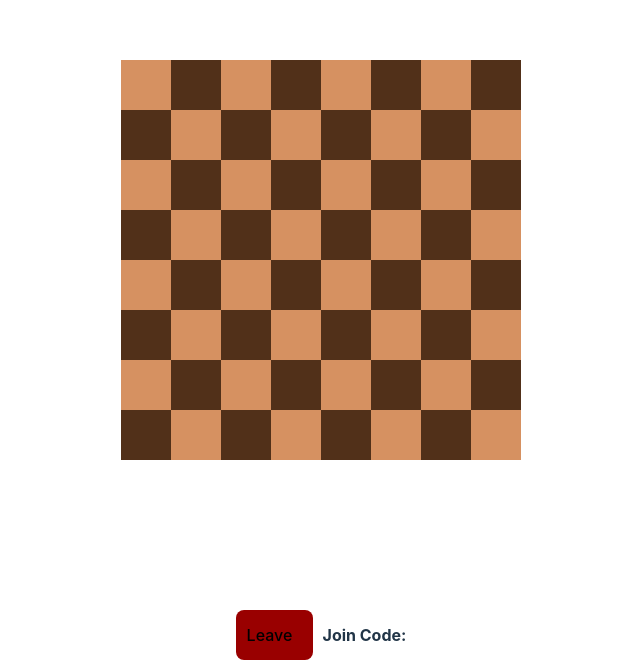
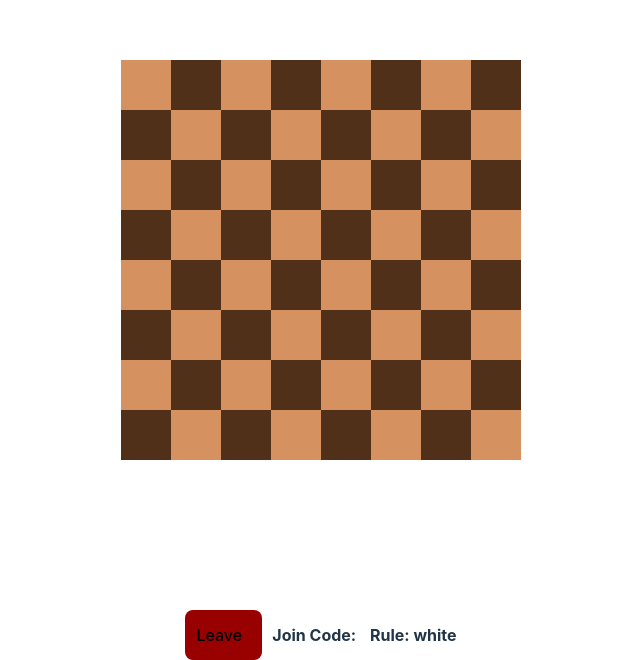
Before and after one commit to prushton2/randochess-fe, a React (Vite) app: page /play in a window 1280 px wide. Shown: the part 140-800 px from the top of the page, without its empty margins (319-959 px from the left). Built offline with nearby package versions, Linux system fonts and the light colour scheme; no server answers.

Commit message:
added rule label

```diff
--- a/src/Game.tsx
+++ b/src/Game.tsx
@@ -10,6 +10,7 @@ function Game() {
 	const [chessBoard, setChessBoard] = useState<JSX.Element[]>([]);
 	const [boardData, setBoardData] = useState<int[]>([]);
 	const [turn, setTurn] = useState<string>("white");
+	const [rule, setRule] = useState<string>("white");
 	const [blackSide, setBlackSide] = useState<string>("");
 	const [start_pos, setStart_pos] = useState<int>(-1);
 	const [end_pos, setEnd_pos] = useState<int>(-1);
@@ -105,6 +106,7 @@ function Game() {
 			setWinner(fetch["winner"]);
 			setBlackSide(fetch["black_side"]);
 			setTurn(fetch["turn"]);
+			setRule(fetch["rule"]);
 		}, 1000);
 
 		return () => clearInterval(interval);
@@ -121,6 +123,7 @@ function Game() {
 		<div className="alignBottom">
 			<button className="bottomElement red" onClick={(e) => {leaveGame()}}>Leave</button>
 			<label className="bottomElement">Join Code: {localStorage.getItem("guest_code")}</label>
+			<label className="bottomElement">Rule: {rule}</label>
 		</div>
 	</b>
 	)
```
